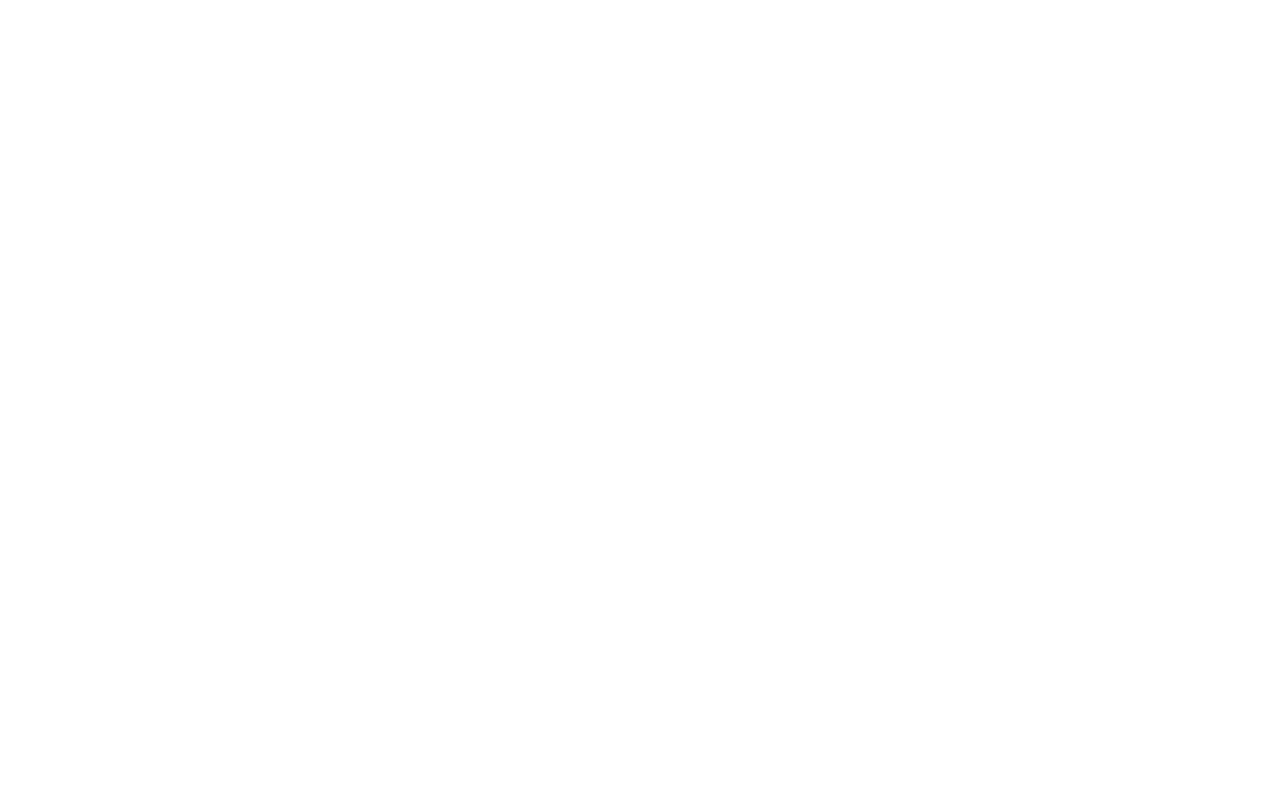
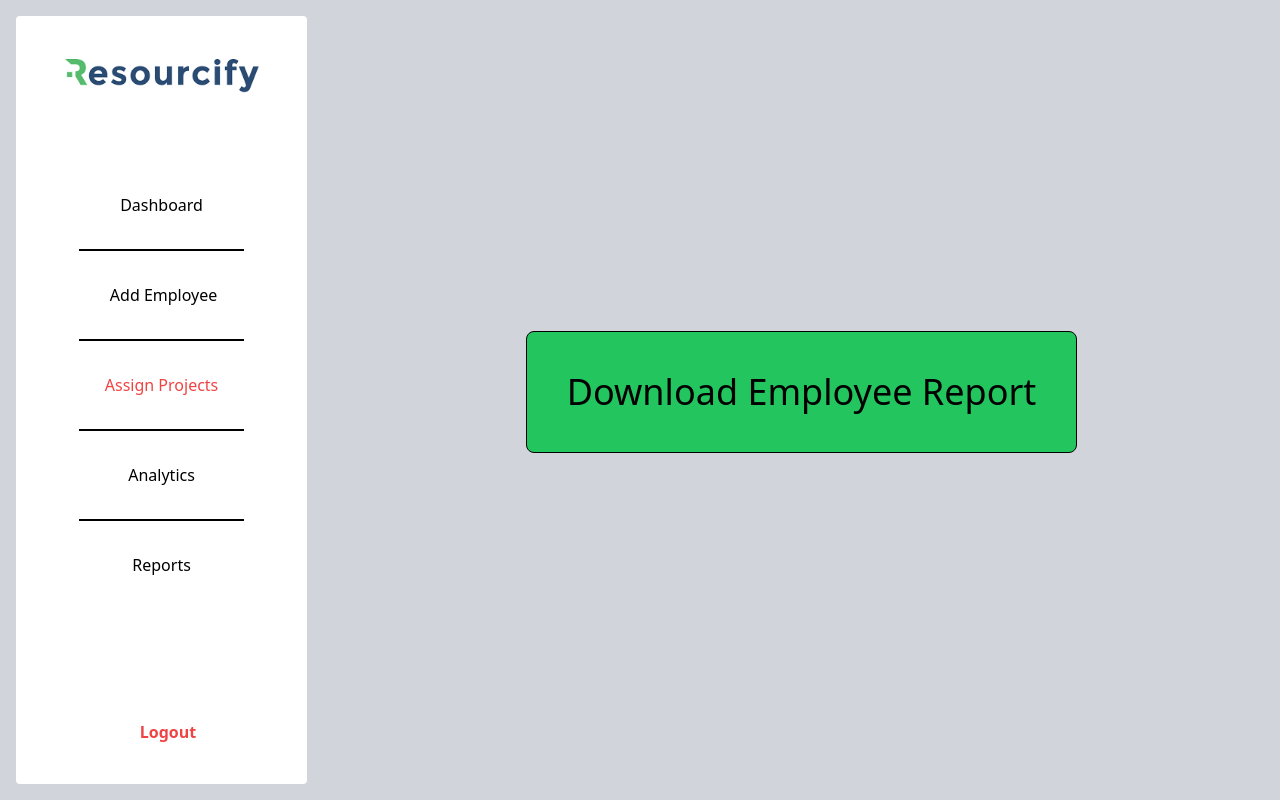
Before and after one commit to xAdhithiyan/resourcify-hack, a React (Vite) app in the folder frontend/: page /reports in a window 1280 px wide. Before the commit this address had no page. Built offline with nearby package versions, Linux system fonts and the light colour scheme.

Commit message:
add: analytics graphs

```diff
--- /dev/null
+++ b/frontend/src/Analytics.jsx
@@ -0,0 +1,81 @@
+import SideDash from './smallerComponents/SideDash';
+import { Chart as ChartJS, CategoryScale, LinearScale } from 'chart.js/auto';
+import { Line } from 'react-chartjs-2';
+import { useState, useEffect } from 'react';
+
+ChartJS.register(CategoryScale, LinearScale);
+
+function Analytics() {
+  const [lineChartData, setLineChartData] = useState({
+    labels: ['A', 'B', 'C'],
+    datasets: [],
+  });
+
+  function setLineGraph(data) {
+    let idArr = [];
+    let nameArr = [];
+    let gradeArr = [];
+    let billingArr = [];
+    let salaryArr = [];
+
+    data.forEach((item) => {
+      idArr.push(item.employeeId);
+      nameArr.push(item.name);
+      gradeArr.push(item.grade);
+      billingArr.push(item.billing);
+      salaryArr.push(item.salary);
+
+      setLineChartData({
+        labels: idArr.map((item) => item),
+        datasets: [
+          {
+            label: 'Billing',
+            data: billingArr.map((item) => item),
+          },
+          {
+            label: 'Salary',
+            data: salaryArr.map((item) => item),
+          },
+        ],
+      });
+    });
+    console.log(salaryArr);
+  }
+
+  useEffect(() => {
+    getEmployee();
+  }, []);
+
+  const getEmployee = () => {
+    const requestOptions = {
+      method: 'GET',
+      headers: { 'Content-Type': 'application/json' },
+    };
+
+    fetch('http://localhost:3000/employee', requestOptions)
+      .then((response) => {
+        if (response.ok) {
+          return response.json();
+        }
+        console.log('Error');
+      })
+      .then((data) => {
+        console.log('Success:', data);
+        setLineGraph(data);
+      })
+      .catch((error) => {
+        console.error('Error:', error);
+      });
+  };
+
+  return (
+    <div className="flex bg-gray-300">
+      <SideDash />
+      <div className="flex flex-col items-center justify-center h-screen bg-gray-300 w-full">
+        <Line data={lineChartData} />
+      </div>
+    </div>
+  );
+}
+
+export default Analytics;
--- a/frontend/src/App.jsx
+++ b/frontend/src/App.jsx
@@ -2,6 +2,8 @@ import AddEmployee from './AddEmployee';
 import LoginPage from './LoginPage';
 import DashBoard from './Dashboard';
 import AssignProject from './AssignProject';
+import Analytics from './Analytics';
+import Reports from './Reports';
 import { BrowserRouter, Routes, Route } from 'react-router-dom';
 
 function App() {
@@ -15,6 +17,8 @@ function App() {
         <Route path="/login" element={<LoginPage />} />
         <Route path="/dashboard" element={<DashBoard />} />
         <Route path="/projects" element={<AssignProject />} />
+        <Route path="/analytics" element={<Analytics />} />
+        <Route path="/reports" element={<Reports />} />
       </Routes>
     </BrowserRouter>
   );
--- /dev/null
+++ b/frontend/src/Reports.jsx
@@ -0,0 +1,26 @@
+import { useState } from 'react';
+import SideDash from './smallerComponents/SideDash';
+
+function Reports() {
+  const [isDownloadsVisible, setDownloadsVisibility] = useState(false);
+
+  const handleTagClick = () => {
+    setDownloadsVisibility(!isDownloadsVisible);
+  };
+
+  return (
+    <div className="flex bg-gray-300">
+      <SideDash />
+      <div className="flex flex-col items-center justify-center h-screen bg-gray-300 w-full text-4xl rounded-l">
+        <div className="bg-green-500 p-10 rounded-lg border border-black">
+          <a href="../allEmployeeReports.txt" download="EmployeeReports.txt" className="cursor-pointer" onClick={handleTagClick}>
+            Download Employee Report
+          </a>
+        </div>
+        <div className={`mt-4 transition-all duration-500 ease-in-out ${isDownloadsVisible ? 'opacity-100 max-h-20' : 'opacity-0 max-h-0'}`}>Check Downloads</div>
+      </div>
+    </div>
+  );
+}
+
+export default Reports;
--- a/frontend/src/smallerComponents/SideDash.jsx
+++ b/frontend/src/smallerComponents/SideDash.jsx
@@ -34,11 +34,17 @@ function SideDash() {
             Add Employee
           </div>
           <div className="border-b-2 border-black w-3/5 self-center"></div>
-          <div className="p-4 m-4 rounded-lg hover:bg-green-500 transition duration-500 text-center cursor-default projects" onClick={changeSection}>
+          <div className="p-4 m-4 rounded-lg text-red-500 hover:bg-green-500 transition duration-500 text-center cursor-default projects" onClick={changeSection}>
             Assign Projects
           </div>
           <div className="border-b-2 border-black w-3/5 self-center"></div>
-          <div className="p-4 m-4 rounded-lg hover:bg-green-500 transition duration-500 text-center cursor-default">Analytics</div>
+          <div className="p-4 m-4 rounded-lg hover:bg-green-500 transition duration-500 text-center cursor-default analytics" onClick={changeSection}>
+            Analytics
+          </div>
+          <div className="border-b-2 border-black w-3/5 self-center"></div>
+          <div className="p-4 m-4 rounded-lg hover:bg-green-500 transition duration-500 text-center cursor-default reports" onClick={changeSection}>
+            Reports
+          </div>
 
           <div
             className="w-28 h-14 rounded-lg fixed bottom-10 left-28 font-bold text-red-500 hover:bg-red-500 hover:text-white transition duration-500 flex justify-center items-center cursor-default"
```
Also changed, not shown: frontend/allEmployeeReports.txt (added).
